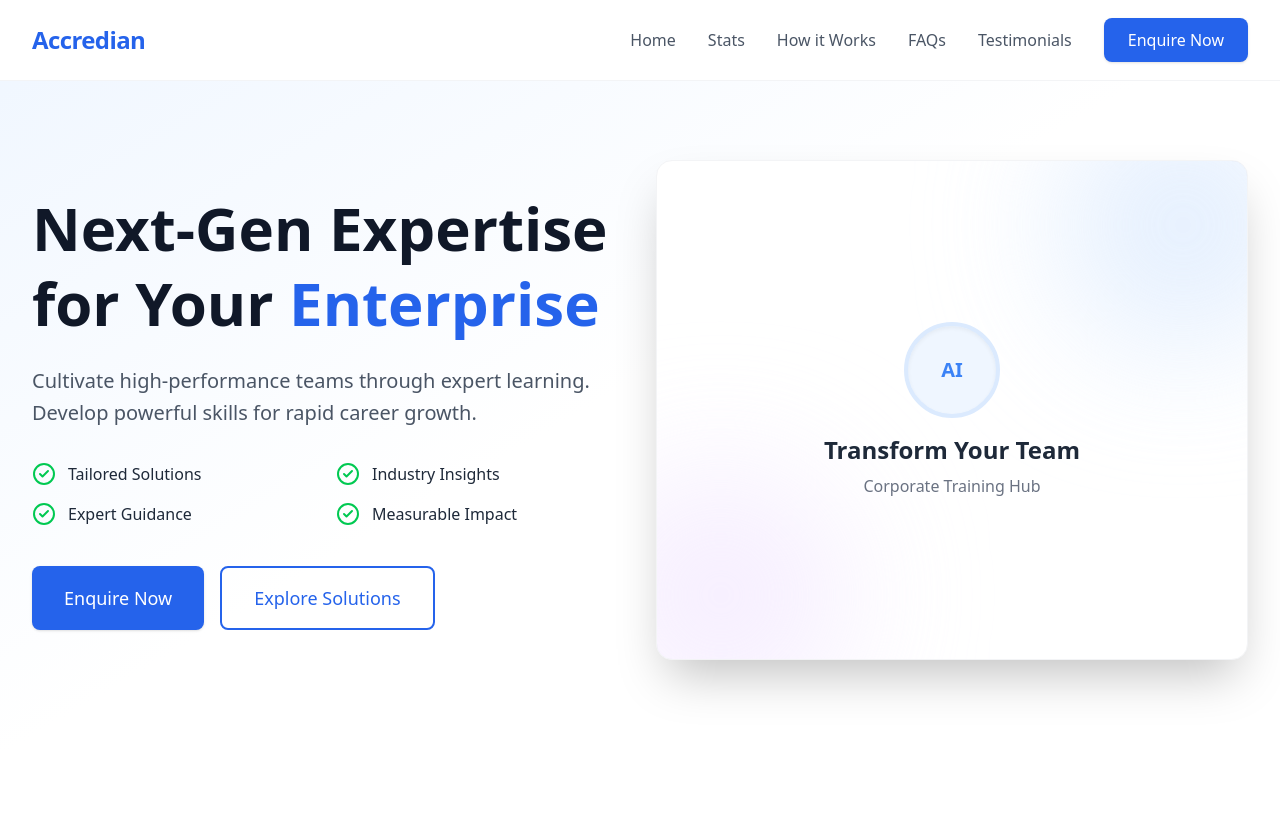
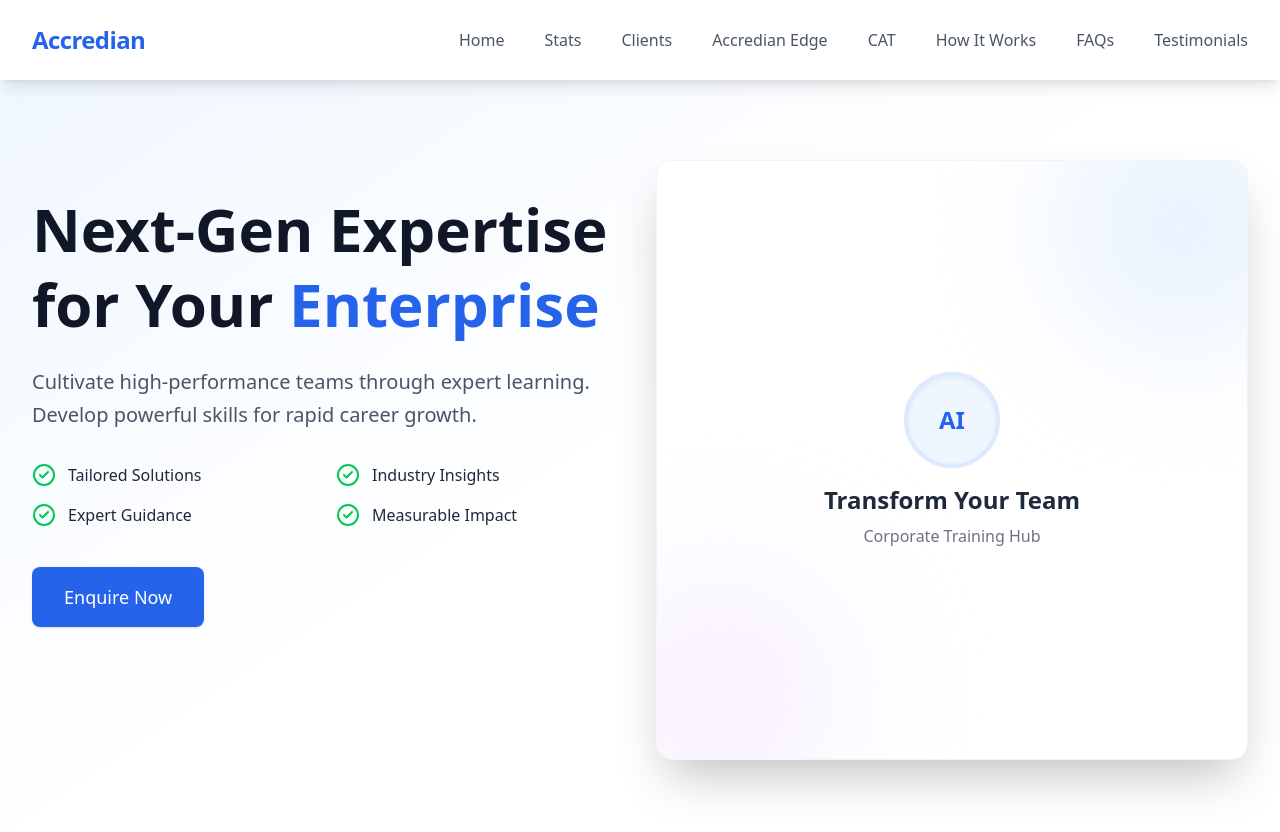
Before and after one commit to RynThakur/Accredian-clone, a Next.js app: page / in a window 1280 px wide. Shown: the top 832 px of the page. Before the commit the page ends 800 px from the top, so only its background shows below. Built offline with nearby package versions, Linux system fonts and the light colour scheme.

Commit message:
commit style and some functional changes in navbar and hero

```diff
--- a/components/layout/Navbar.tsx
+++ b/components/layout/Navbar.tsx
@@ -2,66 +2,67 @@
 import { useState } from "react";
 import Link from "next/link";
 import { Menu, X } from "lucide-react";
-import Button from "../ui/Button";
 
-export default function Navbar(){
-    const[isOpen, setIsOpen] = useState(false);
+export default function Navbar() {
+  const [isOpen, setIsOpen] = useState(false);
 
   const navLinks = [
-        {name:"Home", href:"/"},
-        {name:"Stats", href:"#stats"},
-        {name:"How it Works",href:"#how-it-works"},
-        {name:"FAQs",href:"#faqs"},
-        {name:"Testimonials", href:"#testimonials"},
+    { name: "Home", href: "/" },
+    { name: "Stats", href: "#stats" },
+    { name: "Clients", href: "#Clients" },
+    { name: "Accredian Edge", href: "#accredian-edge" },
+    { name: "CAT", href: "#cat" },
+    { name: "How It Works", href: "#how-it-works" },
+    { name: "FAQs", href: "#faqs" },
+    { name: "Testimonials", href: "#testimonials" },
   ];
-    return(
-        <nav className="fixed w-full bg-white/95 backdrop-blur-sm border-b border-gray-100 z-50 transition-all">
-            <div className="max w-7xl mx-auto px-4 sm:px-6 lg:px-8">
+
+  return (
+    <nav className="fixed w-full bg-white z-50 transition-all shadow-lg top-0 left-0">
+      <div className="max-w-7xl mx-auto px-4 sm:px-6 lg:px-8">
         <div className="flex justify-between h-20 items-center">
           <div className="flex-shrink-0 flex items-center">
             <Link href="/" className="text-2xl font-extrabold text-blue-600 tracking-tight">
               Accredian
             </Link>
           </div>
-                    <div className="hidden md:flex items-center space-x-8">
-                        {navLinks.map((link)=>(
+          <div className="hidden md:flex items-center space-x-10">
+            {navLinks.map((link) => (
               <Link
                 key={link.name}
                 href={link.href}
-                            className="text-gray-600 hover:text-blue-600 font-medium transition-colors text-sm lg:text-base">
+                className="text-gray-600 hover:text-blue-600 font-medium transition-colors text-sm lg:text-base"
+              >
                 {link.name}
               </Link>
             ))}
-                        <Button variant="primary">Enquire Now</Button>
           </div>
           <div className="md:hidden flex items-center">
             <button
-                        onClick={()=> setIsOpen(!isOpen)}
-                        className="text-gray-600 hover:text-gray-900 focus:outline-none p-2">
-                            {isOpen ? <X size={28}/> : <Menu size={28}/>}
+              onClick={() => setIsOpen(!isOpen)}
+              className="text-gray-600 hover:text-gray-900 focus:outline-none p-2"
+            >
+              {isOpen ? <X size={28} /> : <Menu size={28} />}
             </button>
           </div>
         </div>
       </div>
-            {isOpen &&(
-                <div className="md:hidden bg-white border-b border-gray-100 shadow-lg absolute w-full">
+      {isOpen && (
+        <div className="md:hidden bg-white border-b border-gray-100 shadow-lg absolute w-full left-0 top-20">
           <div className="px-4 pt-2 pb-6 space-y-2">
-                        {navLinks.map((link)=>(
+            {navLinks.map((link) => (
               <Link
                 key={link.name}
                 href={link.href}
                 className="block px-3 py-3 rounded-md text-base font-medium text-gray-700 hover:text-blue-600 hover:bg-gray-50"
-                            onClick={()=>setIsOpen(false)}
+                onClick={() => setIsOpen(false)}
               >
                 {link.name}
               </Link>
             ))}
-                        <div className="pt-4">
-                            <Button variant="primary" className="w-full">Enquire Now</Button>
-                        </div>
           </div>
         </div>
       )}
     </nav>
-    )
+  );
 }
--- a/components/sections/Hero.tsx
+++ b/components/sections/Hero.tsx
@@ -10,14 +10,15 @@ export default function Hero() {
   ];
 
   return (
-    <section className="pt-32 pb-16 md:pt-40 md:pb-24 bg-gradient-to-br from-blue-50 via-white to-white overflow-hidden">
+    <section className="pt-28 pb-16 md:pt-40 md:pb-24 bg-gradient-to-br from-blue-50 via-white to-white overflow-hidden">
       <div className="max-w-7xl mx-auto px-4 sm:px-6 lg:px-8">
-        <div className="grid grid-cols-1 lg:grid-cols-2 gap-12 lg:gap-8 items-center">
-          <div className="max-w-2xl">
+        <div className="grid grid-cols-1 lg:grid-cols-2 gap-12 lg:gap-8 items-stretch">
+
+          <div className="max-w-2xl py-8">
             <h1 className="text-4xl md:text-5xl lg:text-6xl font-bold text-gray-900 leading-tight mb-6">
               Next-Gen Expertise for Your <span className="text-blue-600">Enterprise</span>
             </h1>
-            <p className="text-lg md:text-xl text-gray-600 mb-8 leading-relaxed">
+            <p className="text-lg md:text-xl text-gray-600 mb-8 leading-relaxed max-w-xl">
               Cultivate high-performance teams through expert learning. Develop powerful skills for rapid career growth.
             </p>
 
@@ -29,19 +30,18 @@ export default function Hero() {
                 </div>
               ))}
             </div>
-
             <div className="flex flex-col sm:flex-row gap-4">
               <Button variant="primary" className="text-lg px-8 py-4">Enquire Now</Button>
-              <Button variant="outline" className="text-lg px-8 py-4">Explore Solutions</Button>
             </div>
           </div>
-          <div className="relative h-[400px] md:h-[500px] w-full rounded-2xl shadow-2xl bg-white border border-gray-100 flex items-center justify-center p-8 group overflow-hidden">
-            <div className="absolute top-0 right-0 -mr-16 -mt-16 w-64 h-64 rounded-full bg-blue-100 mix-blend-multiply filter blur-3xl opacity-70"></div>
-            <div className="absolute bottom-0 left-0 -ml-16 -mb-16 w-64 h-64 rounded-full bg-purple-100 mix-blend-multiply filter blur-3xl opacity-70"></div>
+
+          <div className="relative min-h-[550px] md:min-h-[600px] h-full w-full rounded-2xl shadow-2xl bg-white border border-gray-100 flex items-center justify-center p-12 group overflow-hidden">
+            <div className="absolute top-0 right-0 -mr-16 -mt-16 w-64 h-64 rounded-full bg-blue-100 mix-blend-multiply filter blur-3xl opacity-60"></div>
+            <div className="absolute bottom-0 left-0 -ml-16 -mb-16 w-64 h-64 rounded-full bg-purple-100 mix-blend-multiply filter blur-3xl opacity-60"></div>
 
             <div className="relative z-10 text-center">
                <div className="w-24 h-24 bg-blue-50 rounded-full flex items-center justify-center mx-auto mb-4 border-4 border-blue-100 shadow-inner">
-                 <span className="text-blue-500 font-bold text-xl">AI</span>
+                 <span className="text-blue-600 font-extrabold text-2xl">AI</span>
                </div>
                <h3 className="text-2xl font-bold text-gray-800 mb-2">Transform Your Team</h3>
                <p className="text-gray-500">Corporate Training Hub</p>
```
Lines whose indentation alone changed are shown as unchanged.
